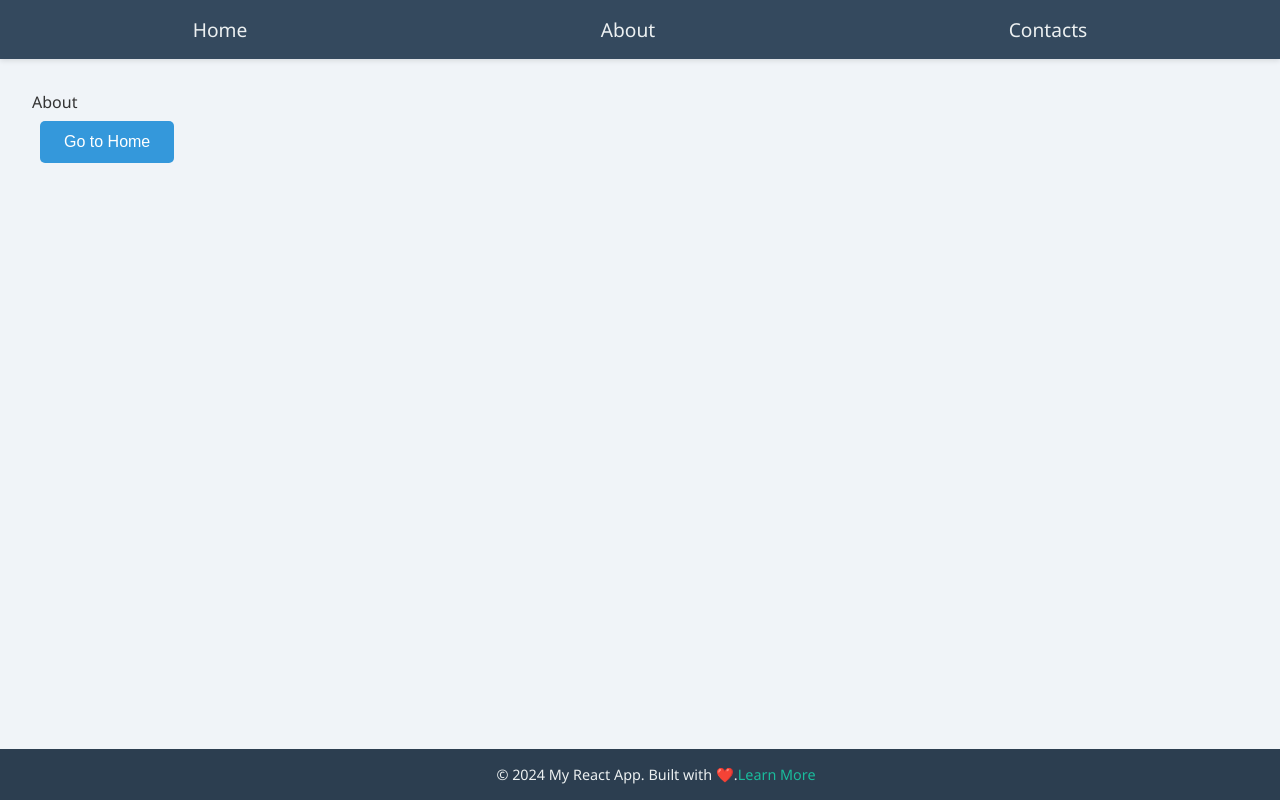
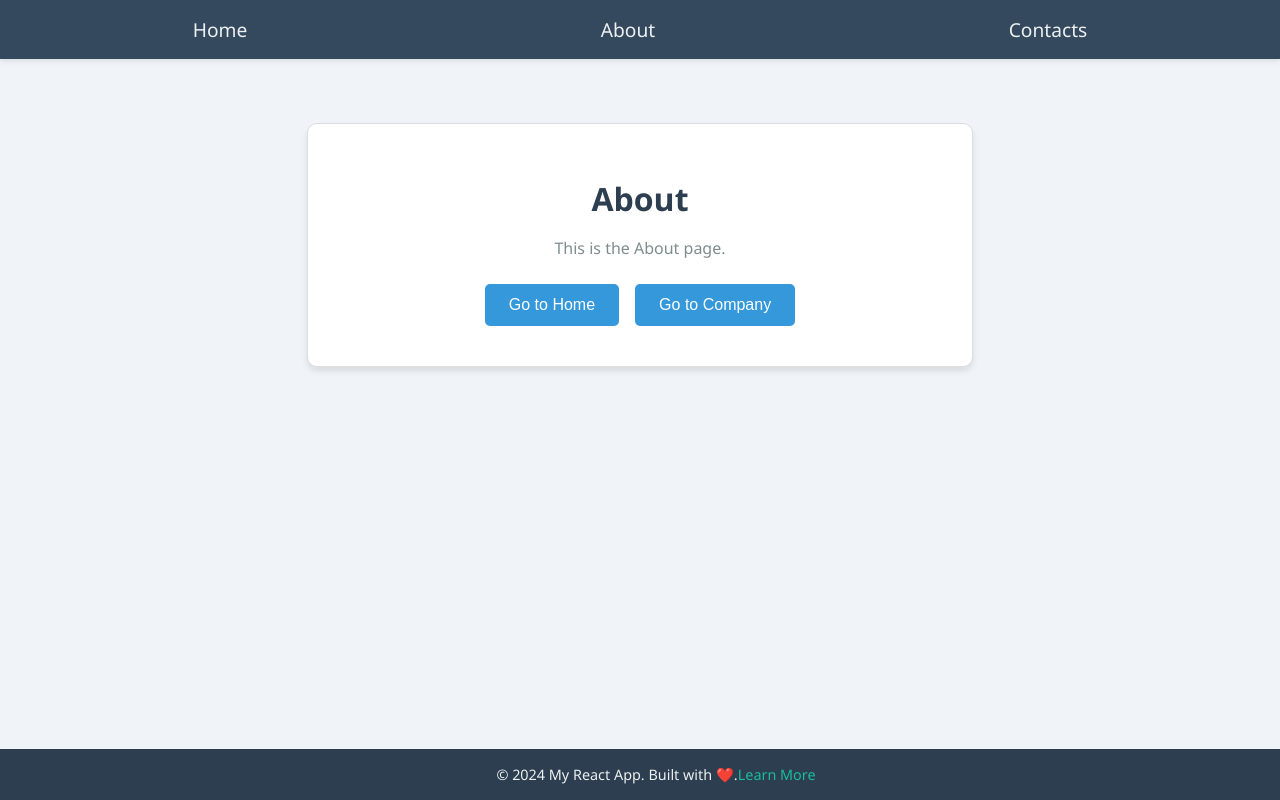
Before and after one commit to RensithUdara/react_routing_examples, a React (Create React App) app: page /about in a window 1280 px wide. Built offline with nearby package versions, Linux system fonts and the light colour scheme.

Commit message:
modify ui screens

```diff
--- a/src/pages/About.js
+++ b/src/pages/About.js
@@ -1,14 +1,16 @@
 import { useNavigate } from "react-router-dom";
 
-function About () {
-    const navigate = useNavigate();
+function About() {
+  const navigate = useNavigate();
 
-    return <div>About
-        <br/>
-        <button onClick={() => {
-            navigate('/')
-        }}>Go to Home</button>
+  return (
+    <div className="page">
+      <h1>About</h1>
+      <p>This is the About page.</p>
+      <button onClick={() => navigate("/")}>Go to Home</button>
+      <button onClick={() => navigate("/about/company")}>Go to Company</button>
     </div>
+  );
 }
 
 export default About;
--- a/src/pages/Company.js
+++ b/src/pages/Company.js
@@ -1,5 +1,10 @@
-function Company () {
-    return <div>Company Page</div>
-}
+function Company() {
+    return (
+      <div className="page">
+        <h1>Company</h1>
+        <p>Learn more about our company here.</p>
+      </div>
+    );
+  }
 
-export default Company;
+  export default Company;
--- a/src/pages/Contacts.js
+++ b/src/pages/Contacts.js
@@ -1,5 +1,10 @@
-function Contacts () {
-    return <div>Contacts</div>
-}
+function Contacts() {
+    return (
+      <div className="page">
+        <h1>Contacts</h1>
+        <p>Feel free to reach out to us via email or phone.</p>
+      </div>
+    );
+  }
 
-export default Contacts;
+  export default Contacts;
--- a/src/pages/Home.js
+++ b/src/pages/Home.js
@@ -1,5 +1,10 @@
-function Home () {
-    return <div>Home</div>
-}
+function Home() {
+    return (
+      <div className="page">
+        <h1>Home</h1>
+        <p>Welcome to the Home Page!</p>
+      </div>
+    );
+  }
 
-export default Home;
+  export default Home;
```
